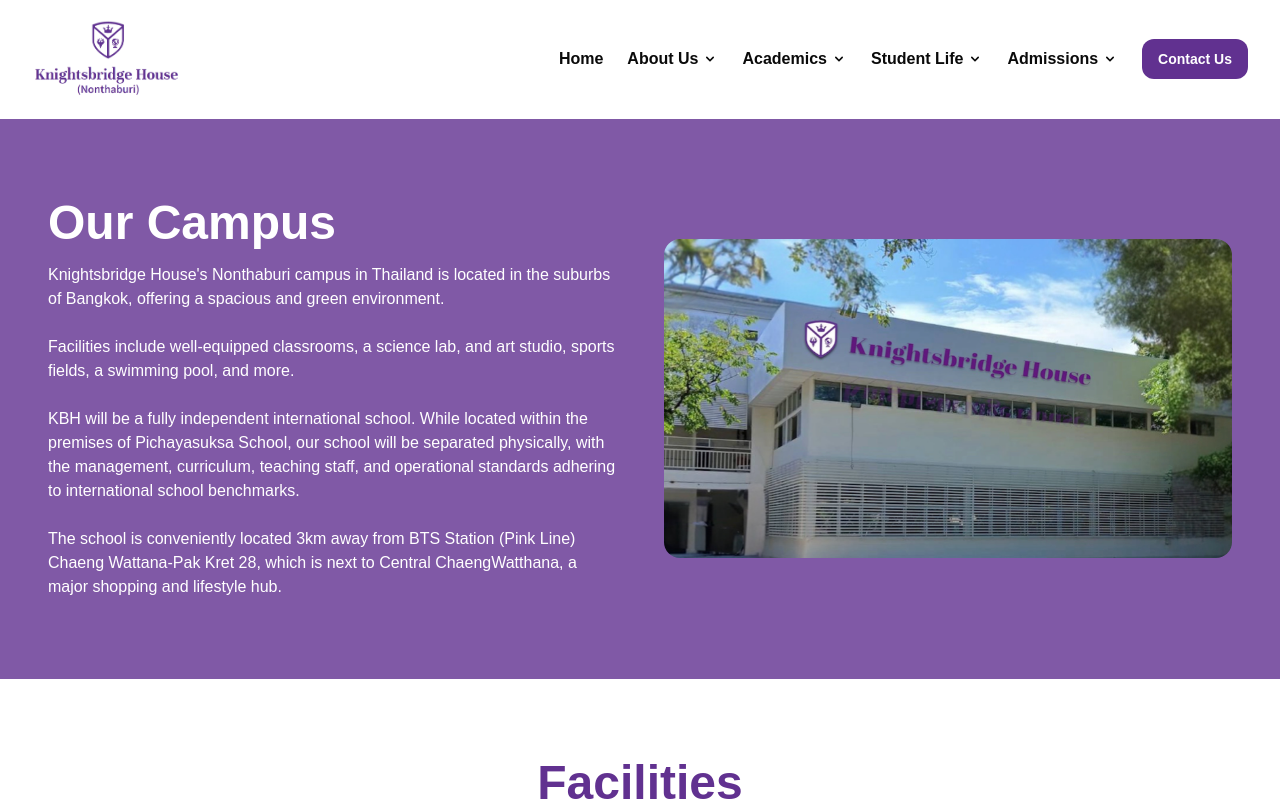
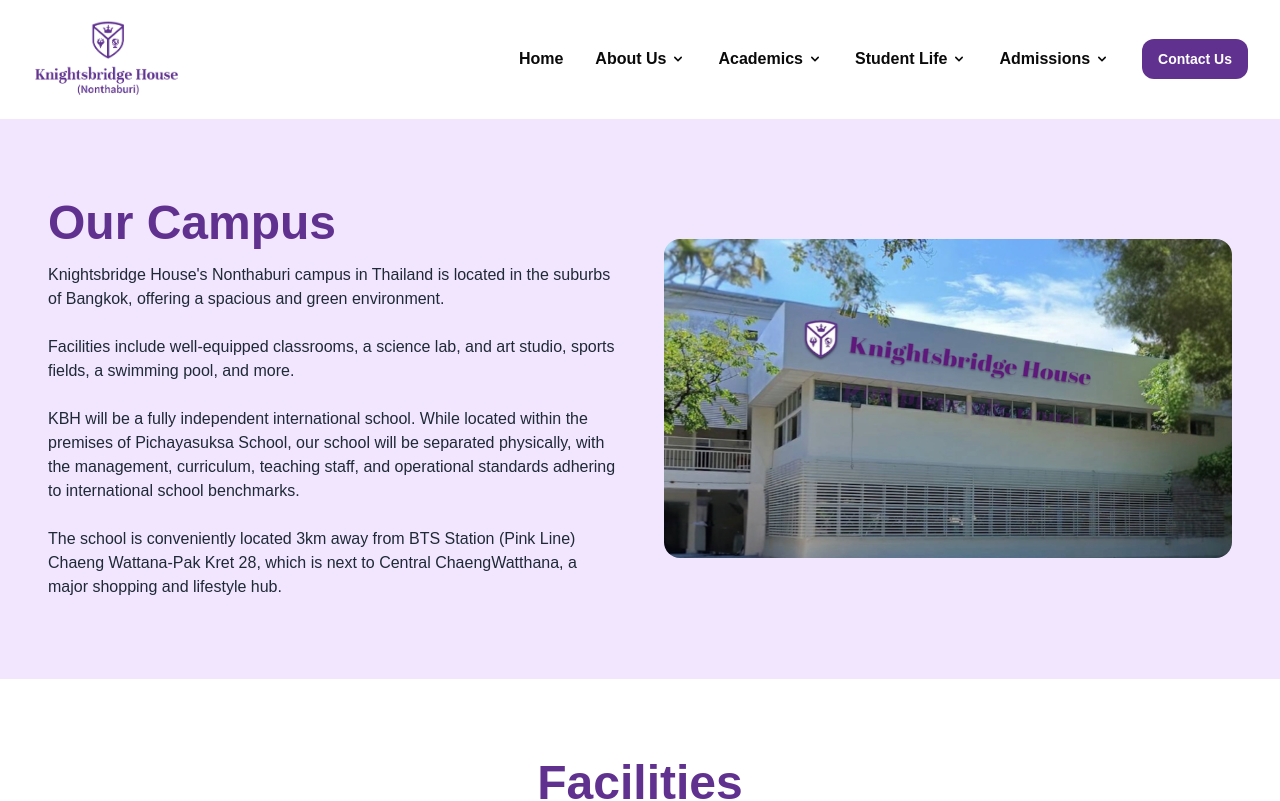
Before and after one commit to pohyongzhi/knightsbridge-house, a Next.js app in the folder kbh-web/: page /student-life in a window 1280 px wide. Shown: the top 801 px of the page. Built offline with nearby package versions, Linux system fonts and the light colour scheme; a web font is replaced by a local one.

Commit message:
Edited Navbar to make headers clickable, edited styling of dropdown

```diff
--- a/kbh-web/src/app/about/page.tsx
+++ b/kbh-web/src/app/about/page.tsx
@@ -12,7 +12,7 @@
               Founder's Message
             </h2>
             <div className="flex flex-col md:flex-row">
-              <div className="text-gray-700 text-lg">
+              <div className="text-gray-800 text-lg">
                 <p className="mb-4">
                   As a lifelong entrepreneur and a father, I have always been
                   driven by the belief that quality education should be both
--- a/kbh-web/src/app/globals.css
+++ b/kbh-web/src/app/globals.css
@@ -78,4 +78,10 @@
   body {
     @apply bg-background text-foreground;
   }
+  nav {
+    -webkit-font-smoothing: antialiased;
+    -moz-osx-font-smoothing: grayscale;
+    transform: none;
+    filter: none;
+  }
 }
--- a/kbh-web/src/app/student-life/page.tsx
+++ b/kbh-web/src/app/student-life/page.tsx
@@ -13,11 +13,11 @@
 export default function StudentLife() {
   return (
     <main>
-      <section id="campus" className="w-full bg-brand">
+      <section id="campus" className="w-full bg-brand-tertiary">
         <div className="max-w-screen-xl mx-auto px-8 sm:px-10 lg:px-12 py-20 grid grid-col-1 md:grid-cols-2 gap-12 relative">
-          <div className="flex flex-col justify-center text-white gap-4">
+          <div className="flex flex-col justify-center text-brand-secondary gap-4">
             <h2 className="text-3xl md:text-4xl lg:text-5xl font-semibold">Our Campus</h2>
-            <p >
+            <p className="text-gray-800">
               Knightsbridge House's Nonthaburi campus in Thailand is located
               in the suburbs of Bangkok, offering a spacious and green
               environment.
--- a/kbh-web/src/components/layout/Header.tsx
+++ b/kbh-web/src/components/layout/Header.tsx
@@ -85,7 +85,7 @@
             </div>
 
             {/* Desktop Navigation */}
-            <nav className="hidden md:flex items-center gap-6 font-[550]">
+            <nav className="hidden md:flex items-center gap-8 font-[550]">
                 <Link href="/" className="hover:text-brand-secondary hover:scale-105 transition-colors duration-100">
                     Home
                 </Link>
@@ -96,7 +96,10 @@
                     onMouseEnter={() => setActiveDropdown('about')}
                     onMouseLeave={() => setActiveDropdown(null)}
                 >
-                    <button className="flex items-center hover:text-primary transition-colors">
+                    <Link
+                        href="/about"
+                        className="flex items-center hover:text-primary transition-colors"
+                    >
                         About Us
                         <svg
                             className={`ml-1 h-4 w-4 transition-transform group-hover:rotate-180`}
@@ -106,29 +109,29 @@
                         >
                             <path d="M5.293 7.293a1 1 0 011.414 0L10 10.586l3.293-3.293a1 1 0 111.414 1.414l-4 4a1 1 0 01-1.414 0l-4-4a1 1 0 010-1.414z" />
                         </svg>
-                    </button>
+                    </Link>
                     <div className="absolute top-full left-0 mt-2 w-48 bg-white rounded-md shadow-md py-1 z-50 opacity-0 invisible group-hover:opacity-100 group-hover:visible transition-all duration-200">
                         <Link
                             href="/about#message"
-                            className="block px-4 py-2 hover:bg-gray-100"
+                            className="block px-4 py-3 hover:bg-gray-100"
                         >
                             Founder's Message
                         </Link>
                         <Link
                             href="/about#story"
-                            className="block px-4 py-2 hover:bg-gray-100"
+                            className="block px-4 py-3 hover:bg-gray-100"
                         >
                             Our Story
                         </Link>
                         <Link
                             href="/about#our-mission"
-                            className="block px-4 py-2 hover:bg-gray-100"
+                            className="block px-4 py-3 hover:bg-gray-100"
                         >
                             Our Mission
                         </Link>
                         <Link
                             href="/about#partnership"
-                            className="block px-4 py-2 hover:bg-gray-100"
+                            className="block px-4 py-3 hover:bg-gray-100"
                         >
                             Partnership with Pichayasuksa
                         </Link>
@@ -141,7 +144,10 @@
                     onMouseEnter={() => setActiveDropdown('academics')}
                     onMouseLeave={() => setActiveDropdown(null)}
                 >
-                    <button className="flex items-center hover:text-brand-secondary transition-colors">
+                    <Link
+                        href="/academics"
+                        className="flex items-center hover:text-primary transition-colors"
+                    >
                         Academics
                         <svg
                             className={`ml-1 h-4 w-4 transition-transform group-hover:rotate-180`}
@@ -151,23 +157,23 @@
                         >
                             <path d="M5.293 7.293a1 1 0 011.414 0L10 10.586l3.293-3.293a1 1 0 111.414 1.414l-4 4a1 1 0 01-1.414 0l-4-4a1 1 0 010-1.414z" />
                         </svg>
-                    </button>
+                    </Link>
                     <div className="absolute top-full left-0 mt-2 w-64 bg-white rounded-md shadow-lg py-1 z-50 opacity-0 invisible group-hover:opacity-100 group-hover:visible transition-all duration-200">
                         <Link
                             href="/academics#curriculum"
-                            className="block px-4 py-2 hover:bg-gray-100"
+                            className="block px-4 py-3 hover:bg-gray-100"
                         >
                             Our Curriculum
                         </Link>
                         <Link
                             href="/academics#primary"
-                            className="block px-4 py-2 hover:bg-gray-100"
+                            className="block px-4 py-3 hover:bg-gray-100"
                         >
                             Primary Years (Year 1-6)
                         </Link>
                         <Link
                             href="/academics#secondary"
-                            className="block px-4 py-2 hover:bg-gray-100"
+                            className="block px-4 py-3 hover:bg-gray-100"
                         >
                             Lower Secondary (Year 7-8)
                         </Link>
@@ -180,7 +186,10 @@
                     onMouseEnter={() => setActiveDropdown('student-life')}
                     onMouseLeave={() => setActiveDropdown(null)}
                 >
-                    <button className="flex items-center hover:text-brand-secondary transition-colors">
+                    <Link
+                        href="/student-life"
+                        className="flex items-center hover:text-primary transition-colors"
+                    >
                         Student Life
                         <svg
                             className={`ml-1 h-4 w-4 transition-transform group-hover:rotate-180`}
@@ -190,17 +199,17 @@
                         >
                             <path d="M5.293 7.293a1 1 0 011.414 0L10 10.586l3.293-3.293a1 1 0 111.414 1.414l-4 4a1 1 0 01-1.414 0l-4-4a1 1 0 010-1.414z" />
                         </svg>
-                    </button>
-                    <div className="absolute top-full left-0 mt-2 w-64 bg-white rounded-md shadow-lg py-1 z-50 opacity-0 invisible group-hover:opacity-100 group-hover:visible transition-all duration-200">
+                    </Link>
+                    <div className="absolute top-full left-0 mt-2 w-48 bg-white rounded-md shadow-lg py-1 z-50 opacity-0 invisible group-hover:opacity-100 group-hover:visible transition-all duration-200">
                         <Link
                             href="/student-life/#campus"
-                            className="block px-4 py-2 hover:bg-gray-100"
+                            className="block px-4 py-3 hover:bg-gray-100"
                         >
                             Our Campus
                         </Link>
                         <Link
                             href="/student-life/#facilities"
-                            className="block px-4 py-2 hover:bg-gray-100"
+                            className="block px-4 py-3 hover:bg-gray-100"
                         >
                             Facilities
                         </Link>
@@ -213,7 +222,10 @@
                     onMouseEnter={() => setActiveDropdown('admissions')}
                     onMouseLeave={() => setActiveDropdown(null)}
                 >
-                    <button className="flex items-center hover:text-brand-secondary transition-colors">
+                    <Link
+                        href="/admission"
+                        className="flex items-center hover:text-primary transition-colors"
+                    >
                         Admissions
                         <svg
                             className={`ml-1 h-4 w-4 transition-transform group-hover:rotate-180`}
@@ -223,23 +235,23 @@
                         >
                             <path d="M5.293 7.293a1 1 0 011.414 0L10 10.586l3.293-3.293a1 1 0 111.414 1.414l-4 4a1 1 0 01-1.414 0l-4-4a1 1 0 010-1.414z" />
                         </svg>
-                    </button>
+                    </Link>
                     <div className="absolute top-full left-0 mt-2 w-48 bg-white rounded-md shadow-lg py-1 z-50 opacity-0 invisible group-hover:opacity-100 group-hover:visible transition-all duration-200">
                         <Link
                             href="/admission#school-fees"
-                            className="block px-4 py-2 hover:bg-gray-100"
+                            className="block px-4 py-3 hover:bg-gray-100"
                         >
                             School Fees
                         </Link>
                         <Link
                             href="/admission#join-us"
-                            className="block px-4 py-2 hover:bg-gray-100"
+                            className="block px-4 py-3 hover:bg-gray-100"
                         >
                             Join Our Team
                         </Link>
                         <Link
                             href="#admission-faq"
-                            className="block px-4 py-2 hover:bg-gray-100"
+                            className="block px-4 py-3 hover:bg-gray-100"
                         >
                             FAQs
                         </Link>
```
